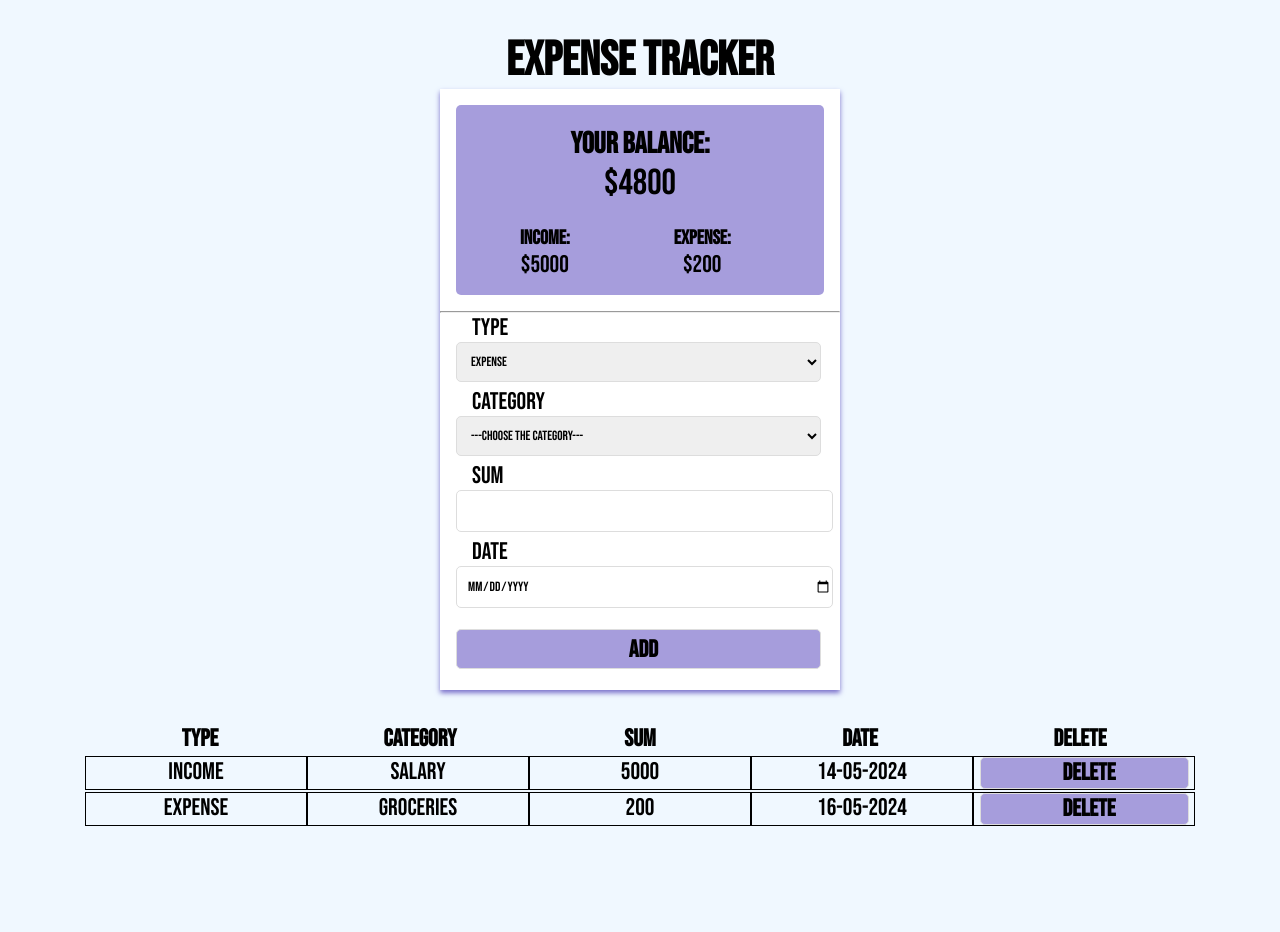
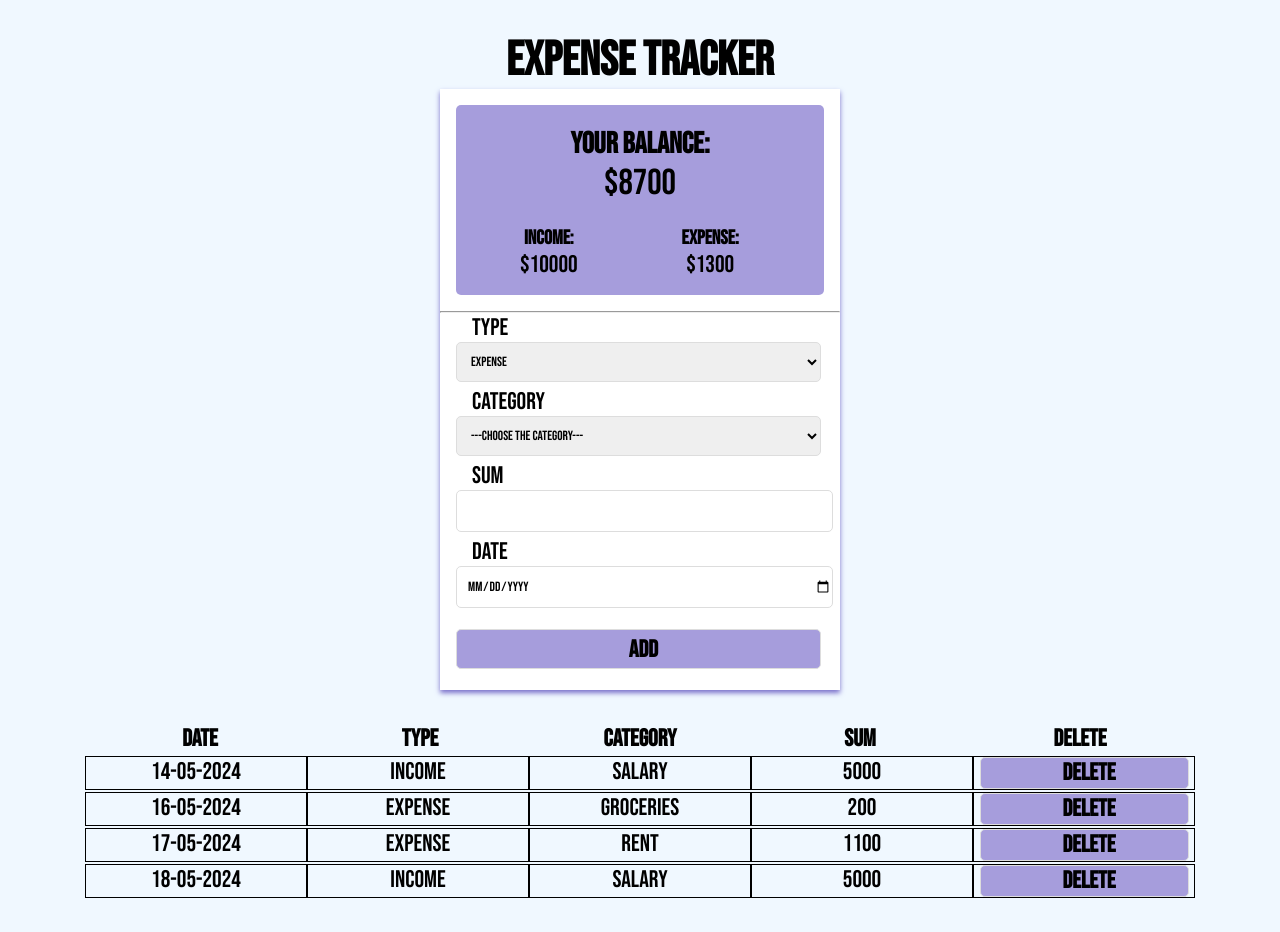
Before and after one commit to koksha19/expense-tracker, a website: page index.html in a window 1280 px wide. Before the commit the page ends 860 px from the top, so only its background shows below. Drawn offline with Linux system fonts and the light colour scheme.

Commit message:
Updating balance

```diff
--- a/app.js
+++ b/app.js
@@ -1,12 +1,14 @@
 'use strict';
 
 const state = {
-    balance: 4800,
-    income: 5000,
-    expense: 200,
+    balance: null,
+    income: null,
+    expense: null,
     transactions: [
-        { type: 'income', category: 'salary', sum: 5000, date: '14-05-2024' },
-        { type: 'expense', category: 'groceries', sum: 200, date: '16-05-2024' },
+        { date: '14-05-2024', type: 'income', category: 'salary', sum: 5000 },
+        { date: '16-05-2024', type: 'expense', category: 'groceries', sum: 200 },
+        { date: '17-05-2024', type: 'expense', category: 'rent', sum: 1100 },
+        { date: '18-05-2024', type: 'income', category: 'salary', sum: 5000 },
     ],
 };
 
@@ -15,42 +17,67 @@ const income = document.querySelector('#income');
 const expense = document.querySelector('#expense');
 const transactionsTable = document.querySelector('.transactions');
 
+const loadPage = () => {
+    updateBalance();
+    render();
+}
+
 const render = () => {
     balance.innerHTML = `$${state.balance}`;
     income.innerHTML = `$${state.income}`;
     expense.innerHTML = `$${state.expense}`;
 
     const transactions = state.transactions.length;
-
     for(let i = 0; i < transactions; i++) {
         const transactionElement = document.createElement('tr');
+        const date = document.createElement('td');
         const type = document.createElement('td');
         const category = document.createElement('td');
         const sum = document.createElement('td');
-        const date = document.createElement('td');
         const deleteButton = document.createElement('td');
         const btn = document.createElement('button');
 
-        const transactionToAppend = state.transactions[i];
+        const transaction = state.transactions[i];
 
-        type.append(transactionToAppend.type);
+        date.append(transaction.date);
+        transactionElement.appendChild(date);
+
+        type.append(transaction.type);
         transactionElement.appendChild(type);
 
-        category.append(transactionToAppend.category);
+        category.append(transaction.category);
         transactionElement.appendChild(category);
 
-        sum.append(transactionToAppend.sum);
+        sum.append(transaction.sum);
         transactionElement.appendChild(sum);
-
-        date.append(transactionToAppend.date);
-        transactionElement.appendChild(date);
 
         btn.append('Delete');
         deleteButton.appendChild(btn);
         transactionElement.appendChild(deleteButton);
 
         transactionsTable.appendChild(transactionElement);
-        console.log(type, category, sum, date, deleteButton, btn);
     }
 }
-render();
+const updateBalance = () => {
+    let balance;
+    let income = 0;
+    let expense = 0;
+
+    const transactions = state.transactions.length;
+    for(let i = 0; i < transactions; i++) {
+        const transaction = state.transactions[i];
+        if(transaction.type === 'income') {
+            income += transaction.sum;
+        } else {
+            expense += transaction.sum;
+        }
+        console.log(income, expense);
+    }
+    balance = income - expense;
+
+    state.balance = balance;
+    state.income = income;
+    state.expense = expense;
+}
+
+loadPage();
--- a/index.html
+++ b/index.html
@@ -10,7 +10,6 @@
     <link href="https://fonts.googleapis.com/css2?family=Bebas+Neue&family=Oswald:wght@200..700&display=swap" rel="stylesheet">
     <link rel="stylesheet" href="styles.css">
     <script type="module" src="app.js"></script>
-    <script type="module" src="expense_tracker/tracker.js"></script>
     <title>Expense tracker</title>
 </head>
 <body>
@@ -46,6 +45,7 @@
                         <label for="category">Category</label>
                         <select id="category">
                             <option value="category">---Choose the category---</option>
+                            <option value="salary">Salary</option>
                             <option value="food">Food</option>
                             <option value="entertainment">Entertainment</option>
                             <option value="healthcare">Healthcare</option>
@@ -71,10 +71,10 @@
         <table class="table">
             <thead>
             <tr>
+                <th>Date</th>
                 <th>Type</th>
                 <th>Category</th>
                 <th>Sum</th>
-                <th>Date</th>
                 <th>Delete</th>
             </tr>
             </thead>
```
